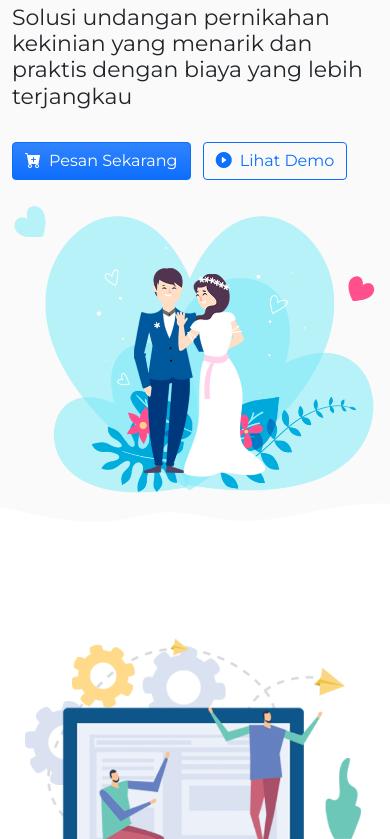
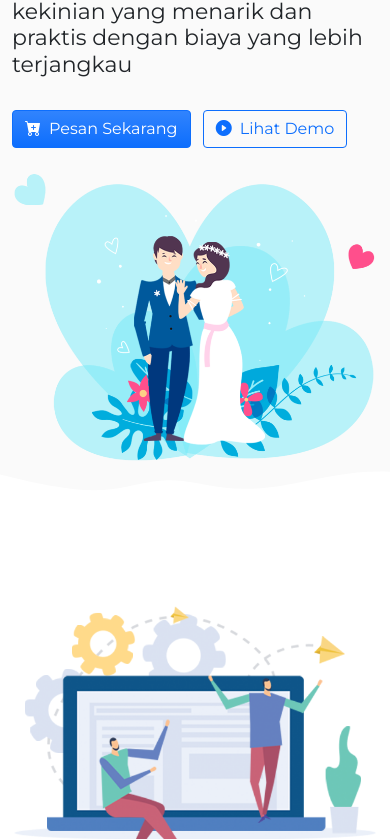
Before and after one commit to fiqri22/cepathalal.com, a plain HTML site: page index.html in a window 390 px wide. Shown: the part 341-1180 px from the top of the page. Drawn offline with nearby package versions, Linux system fonts and the light colour scheme; a web font is replaced by a local one.

Commit message:
Update style.css

```diff
--- a/assets/css/style.css
+++ b/assets/css/style.css
@@ -130,7 +130,7 @@ h2 {
 
 @media (max-width: 425px) {
   .jumbotron {
-    padding-top: 8rem;
+    padding-top: 6rem;
   }
 }
 /*  Jumbotron End */
```
